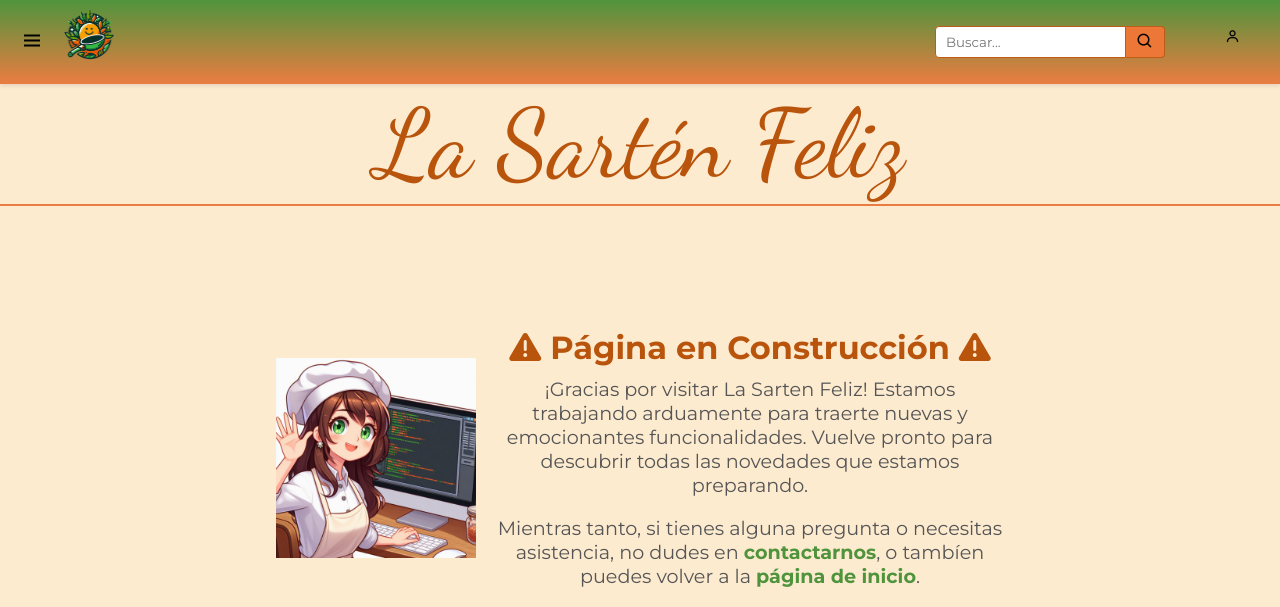
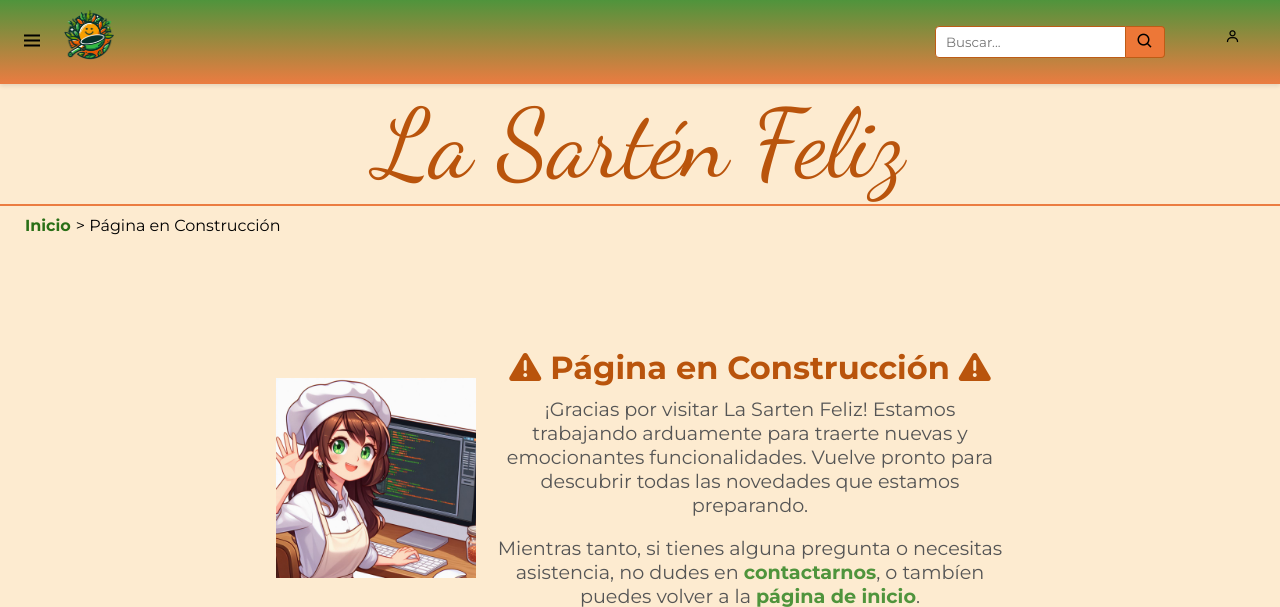
Before and after one commit to AmandaSaiz/LaSartenfeliz, a PHP site: page /construccion.php in a window 1280 px wide. Shown: the top 607 px of the page. Run offline with PHP 8.4, Linux system fonts and the light colour scheme.

Commit message:
Arreglo del funcionamiento de las migas de pan

```diff
--- a/src/breadcrumbs.php
+++ b/src/breadcrumbs.php
@@ -1,5 +1,35 @@
 <?php
-function breadcrumbs() {
+function getPageName($filename)
+{
+    $pageNames = array(
+        'index.php' => 'Inicio',
+        'login.html' => 'Inicio de Sesión',
+        'nuevaReceta.php' => 'Receta Nueva',
+        'contacto.php' => 'Contacto',
+        'construccion.php' => 'Página en Construcción',
+        'perfil.php' => 'Perfil de Usuario',
+    );
 
+    return isset($pageNames[$filename]) ? $pageNames[$filename] : $filename;
+}
+
+function generateBreadcrumbs()
+{
+    $paginaActual = basename($_SERVER['PHP_SELF']);
+
+    $breadcrumbs = '';
+
+    if ($paginaActual !== 'index.php') {
+        $breadcrumbs .= '<a href="index.php"><span>Inicio</span></a>';
+    } else {
+        $breadcrumbs .= '<span>Inicio</span>';
+    }
+
+    if ($paginaActual !== 'index.php') {
+        $pageTitle = getPageName($paginaActual);
+        $breadcrumbs .= " <span>&gt; $pageTitle</span>";
+    }
+
+    echo $breadcrumbs;
 }
 ?>
--- a/src/header.php
+++ b/src/header.php
@@ -17,7 +17,7 @@ if (session_status() == PHP_SESSION_NONE) {
     <link href="https://fonts.googleapis.com/css2?family=Dancing+Script:wght@400..700&display=swap" rel="stylesheet">
     <!-- Import de iconos -->
     <link href='https://unpkg.com/boxicons@2.1.4/css/boxicons.min.css' rel='stylesheet'>
-    <link rel="stylesheet" type="text/css" href="../views/header.css?v=1.4">
+    <link rel="stylesheet" type="text/css" href="../views/header.css?v=1.5">
     <title>La Sartén Feliz</title>
 
     <script src="../validaciones/validacionCierreSesion.js"></script>
@@ -78,7 +78,10 @@ if (session_status() == PHP_SESSION_NONE) {
 
         <!-- Ruta -->
         <div class="breadcrumbs">
-            <?php if (function_exists('display_breadcrumbs')) display_breadcrumbs(); ?>
+            <?php
+            require_once('../src/breadcrumbs.php');
+            generateBreadcrumbs();
+            ?>
         </div>
         <br><br>
     </header>
--- a/views/header.css
+++ b/views/header.css
@@ -176,24 +176,14 @@ body {
     font-weight: lighter;
 }
 
-/*Estilo de las rutas de navegación*/
 .breadcrumbs {
-    padding: 0px 20px;
-    font-size: 10px;
-}
-
-.breadcrumbs a {
-    text-decoration: none;
-    color: #367026;
-}
-
-.breadcrumbs a:hover {
-    text-decoration: underline;
+    margin-top: 10px;
+    margin-left: 20px;
+    display:inline-flex;
 }
 
 .breadcrumbs span {
-    margin: 0 5px;
-    color: #6c757d;
+    margin-left: 5px;
 }
 
 /* Estilo responsive para pantallas más pequeñas */
```
